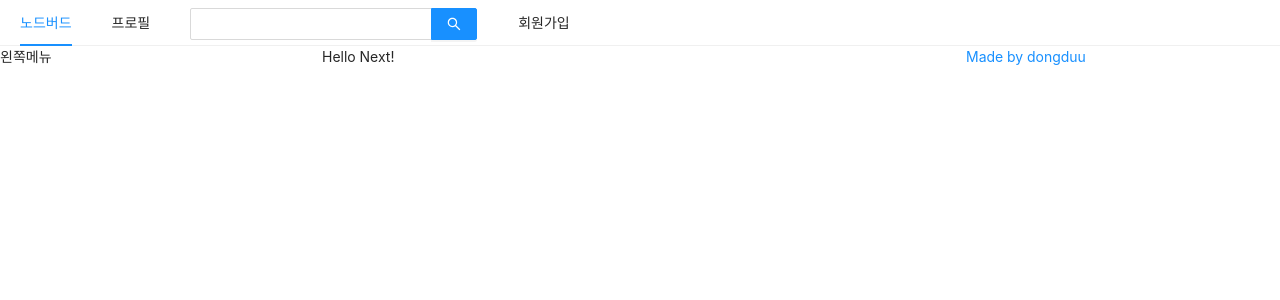
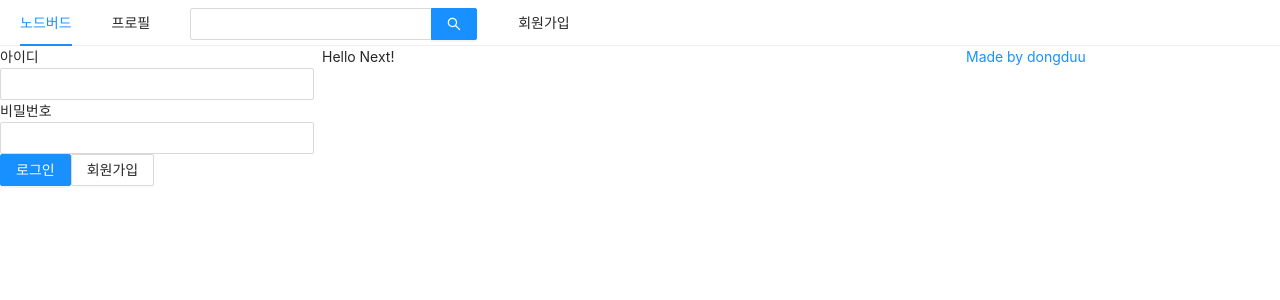
Before and after one commit to dongduu/NodeBird_SNS, a Next.js app: page / in a window 1280 px wide. Shown: the top 300 px of the page. Built offline with nearby package versions, Linux system fonts and the light colour scheme.

Commit message:
feat: add login form

```diff
--- a/components/AppLayout.js
+++ b/components/AppLayout.js
@@ -1,8 +1,13 @@
 import PropTypes from "prop-types";
 import Link from "next/link";
 import { Menu, Input, Row, Col } from "antd";
+import { useState } from "react";
+
+import UserProfile from "../components/UserProfile";
+import LoginForm from "../components/LoginForm";
 
 const AppLayout = ({ children }) => {
+  const [isLoggedIn, setIsLoggedIn] = useState(false);
   return (
     <div>
       <Menu mode="horizontal">
@@ -27,7 +32,7 @@
       </Menu>
       <Row gutter={8}>
         <Col xs={24} md={6}>
-          왼쪽메뉴
+          {isLoggedIn ? <UserProfile /> : <LoginForm />}
         </Col>
         <Col xs={24} md={12}>
           {children}
--- /dev/null
+++ b/components/LoginForm.js
@@ -0,0 +1,48 @@
+import { Form, Input, Button } from "antd";
+import { useCallback, useState } from "react";
+import Link from "next/link";
+
+const LoginForm = () => {
+  const [id, setId] = useState("");
+  const [password, setPassword] = useState("");
+
+  const onChangeId = useCallback((e) => {
+    setId(e.target.value);
+  }, []);
+  const onChangePassword = useCallback((e) => {
+    setPassword(e.target.value);
+  }, []);
+
+  return (
+    <Form>
+      <div>
+        <label htmlFor="user-id">아이디</label>
+        <br />
+        <Input name="user-id" value={id} onChange={onChangeId} requuired />
+      </div>
+      <div>
+        <label htmlFor="user-password">비밀번호</label>
+        <br />
+        <Input
+          name="user-password"
+          type="password"
+          value={password}
+          onChange={onChangePassword}
+          requuired
+        />
+      </div>
+      <div>
+        <Button type="primary" htmlType="submit" loading={false}>
+          로그인
+        </Button>
+        <Link href="/signup">
+          <a>
+            <Button>회원가입</Button>
+          </a>
+        </Link>
+      </div>
+    </Form>
+  );
+};
+
+export default LoginForm;
--- /dev/null
+++ b/components/UserProfile.js
@@ -0,0 +1,5 @@
+const UserProfile = () => {
+  return;
+};
+
+export default UserProfile;
```
